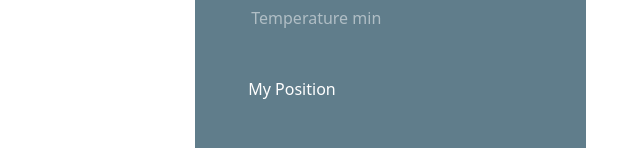
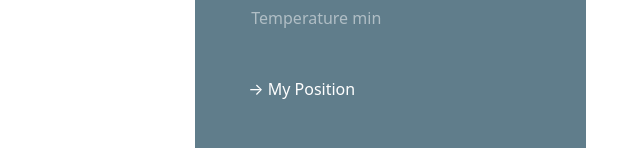
Before and after one commit to MansourMina/weatherApp, a Vue app: page / in a window 1280 px wide. Shown: the part 415-575 px from the top of the page, without its empty margins (640-1280 px from the left). Built offline with nearby package versions, Linux system fonts and the light colour scheme; no server answers.

Commit message:
kinda finished

```diff
--- a/src/components/HelloWorld.vue
+++ b/src/components/HelloWorld.vue
@@ -55,8 +55,11 @@
               <p class="light-text">Temperature min</p>
               <p style="margin-left: 20px;">{{ tmin }}</p>
             </div>
-            <button class="btn btn-outline-default mt-4 text-white " @click="apiCall('current')">
-              My Position
+            <button
+              class="btn btn-outline-default mt-4 text-white "
+              @click="apiCall('current')"
+            >
+              &rarr; My Position
             </button>
           </div>
         </div>
@@ -106,8 +109,11 @@
               <p style="margin-left: 20px;">{{ tmin }}</p>
             </div>
           </div>
-          <button class="btn btn-outline-default mt-4 text-white " @click="apiCall('current')">
-            My Position
+          <button
+            class="btn btn-outline-default mt-4 text-white "
+            @click="apiCall('current')"
+          >
+            &rarr; My Position
           </button>
         </div>
       </div>
```
